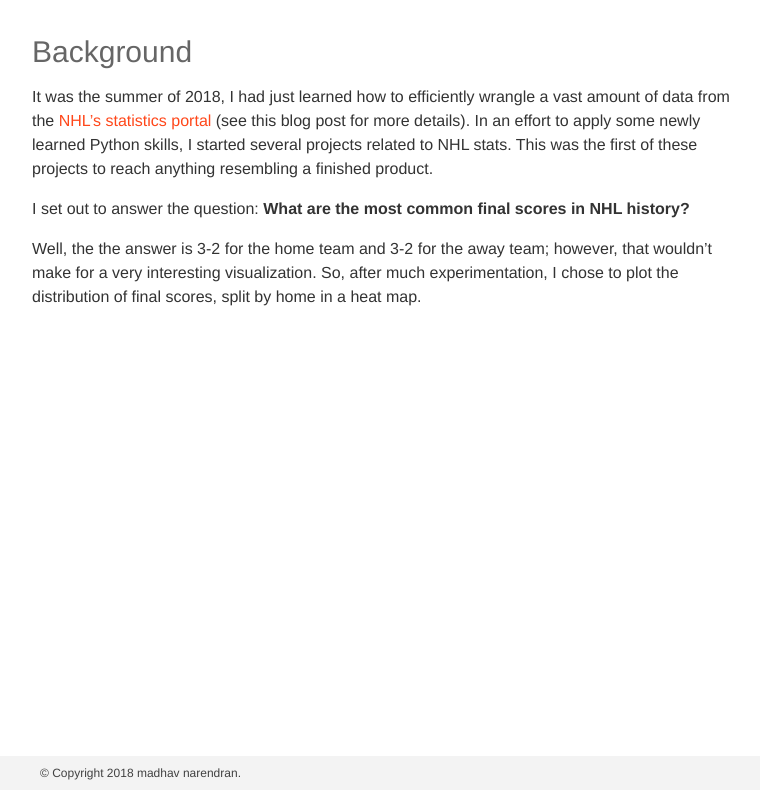
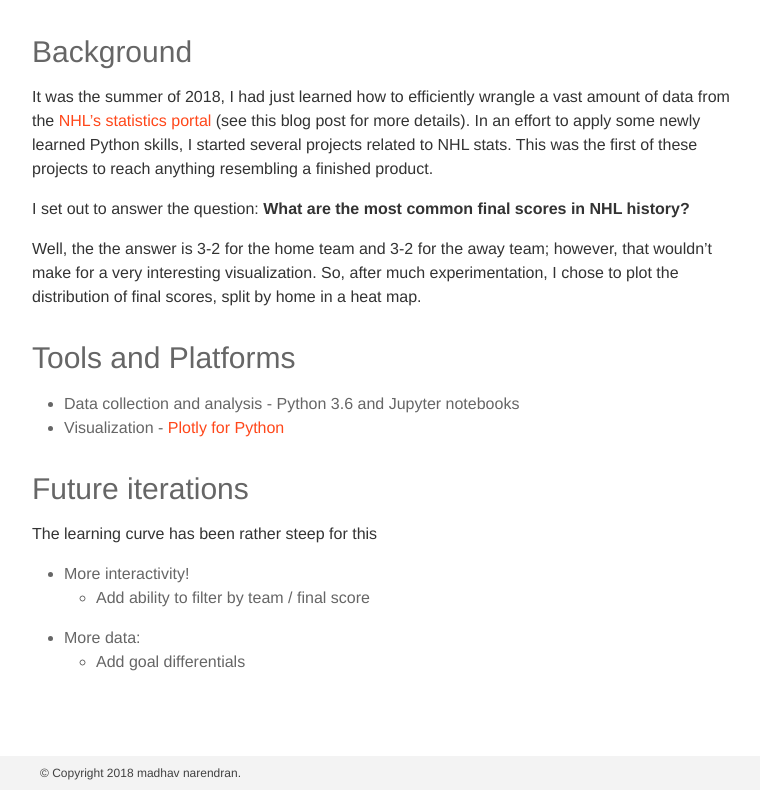
Before and after one commit to maddran/maddran.github.io, a Jekyll site: the page built from _projects/99_finalscoresV1.markdown, in a window 1280 px wide and 900 px high, scrolled down 816 px, cut to the strip 110-900 px from the top of the window. Shown: the whole strip, without its empty margins (258-1018 px from the left). Built offline with Jekyll 4.4.1, drawn with Linux system fonts in a browser that asks for light colours; nearby versions of some CDN libraries.

Commit message:
Update projects page

```diff
--- a/_projects/99_finalscoresV1.markdown
+++ b/_projects/99_finalscoresV1.markdown
@@ -16,3 +16,13 @@ It was the summer of 2018, I had just learned how to efficiently wrangle a vast
 I set out to answer the question: **What are the most common final scores in NHL history?**
 
 Well, the the answer is 3-2 for the home team and 3-2 for the away team; however, that wouldn't make for a very interesting visualization. So, after much experimentation, I chose to plot the distribution of final scores, split by home  in a heat map.
+### Tools and Platforms
+* Data collection and analysis - Python 3.6 and Jupyter notebooks
+* Visualization - [Plotly for Python](https://plot.ly/python/)
+
+### Future iterations
+The learning curve has been rather steep for this
+* More interactivity!
+	* Add ability to filter by team / final score
+* More data:
+	* Add goal differentials
--- a/_projects/1_project.markdown
+++ b/_projects/exampleProject.markdown
@@ -3,6 +3,7 @@ layout: page
 title: Project 1
 description: a project with a background image
 img: /assets/img/12.jpg
+published: false
 ---
 
 Every project has a beautiful feature shocase page. It's easy to include images, in a flexible 3-column grid format. Make your photos 1/3, 2/3, or full width.
```
